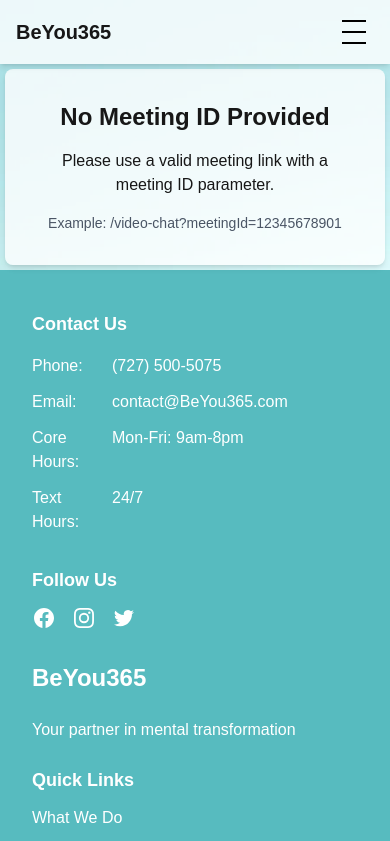
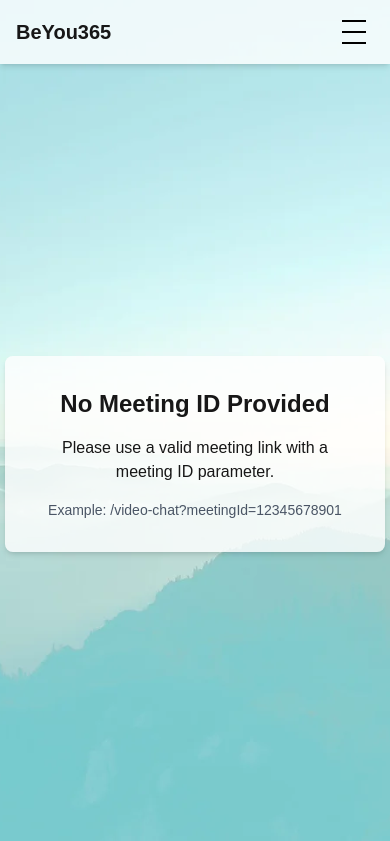
Before and after one commit to jmarkl3/beyou, a Next.js app: page /video-chat in a window 390 px wide. Shown: the top 841 px of the page. Built offline with nearby package versions, Linux system fonts and the light colour scheme.

Commit message:
trying new layout for mobile

```diff
--- a/app/video-chat/page.js
+++ b/app/video-chat/page.js
@@ -85,8 +85,8 @@
     }, [searchParams]);
 
     return (
-        <div style={{paddingTop: "64px"}}>
-            <div style={{width: "100%", padding: "5px"}}>
+        <div className="video-chat-wrapper">
+            <div className="video-content">
             {meetingId && (
                 <>
                     <div className="video-container">
@@ -132,8 +132,8 @@
 // Loading fallback component
 function VideoMeetingLoading() {
     return (
-        <div style={{paddingTop: "64px"}}>
-            <div style={{height: "calc(100vh - 130px)", width: "100%"}} className="flex items-center justify-center">
+        <div className="video-chat-wrapper">
+            <div className="video-content flex items-center justify-center">
                 <div className="text-center">
                     <div className="inline-block h-8 w-8 animate-spin rounded-full border-4 border-solid border-current border-r-transparent align-[-0.125em] motion-reduce:animate-[spin_1.5s_linear_infinite]" role="status">
                         <span className="!absolute !-m-px !h-px !w-px !overflow-hidden !whitespace-nowrap !border-0 !p-0 ![clip:rect(0,0,0,0)]">Loading...</span>
--- a/app/video-chat/videoChat.css
+++ b/app/video-chat/videoChat.css
@@ -1,6 +1,47 @@
+/* Main wrapper for the video chat page */
+.video-chat-wrapper {
+  display: flex;
+  flex-direction: column;
+  height: 100vh;
+  padding-top: 64px; /* TopNav height */
+  box-sizing: border-box;
+}
+
+/* Content container */
+.video-content {
+  flex: 1;
+  display: flex;
+  flex-direction: column;
+  padding: 5px;
+  overflow: hidden;
+}
+
+/* Video container */
 .video-container {
   position: relative; /* Required for absolute positioning of children */
-  height: calc(100vh - 130px);
+  flex: 1;
+  min-height: 300px;
+}
+
+/* Audio button container */
+.audio-troubleshoot-button {
+  height: 30px;
+  margin-top: 2px;
+  margin-bottom: 2px;
+  display: flex;
+  justify-content: center;
+  align-items: center;
+}
+
+/* Mobile-specific adjustments */
+@media screen and (max-width: 768px) {
+  .video-chat-wrapper {
+    height: 100vh;
+  }
+
+  .video-container {
+    min-height: 250px;
+  }
 }
 
 .handle-container {
@@ -42,14 +83,14 @@
 .btn-zoom-audio {
   background-color: #2D8CFF; /* Zoom blue color */
   color: white;
-  padding: 8px 16px;
+  padding: 5px 12px;
   border-radius: 5px;
   text-decoration: none;
-  font-size: 14px;
-  transition: background-color 0.3s ease;
   font-weight: 500;
+  font-size: 0.9rem;
+  transition: background-color 0.2s;
 }
 
 .btn-zoom-audio:hover {
-  background-color: #2681F2; /* Slightly darker Zoom blue on hover */
+  background-color: #2681e6; /* Slightly darker blue on hover */
 }
```
